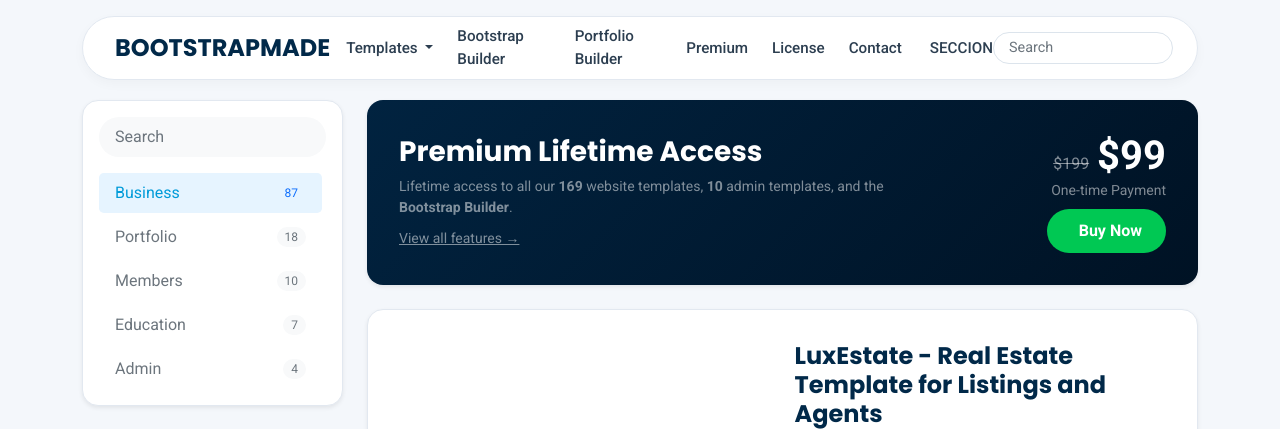
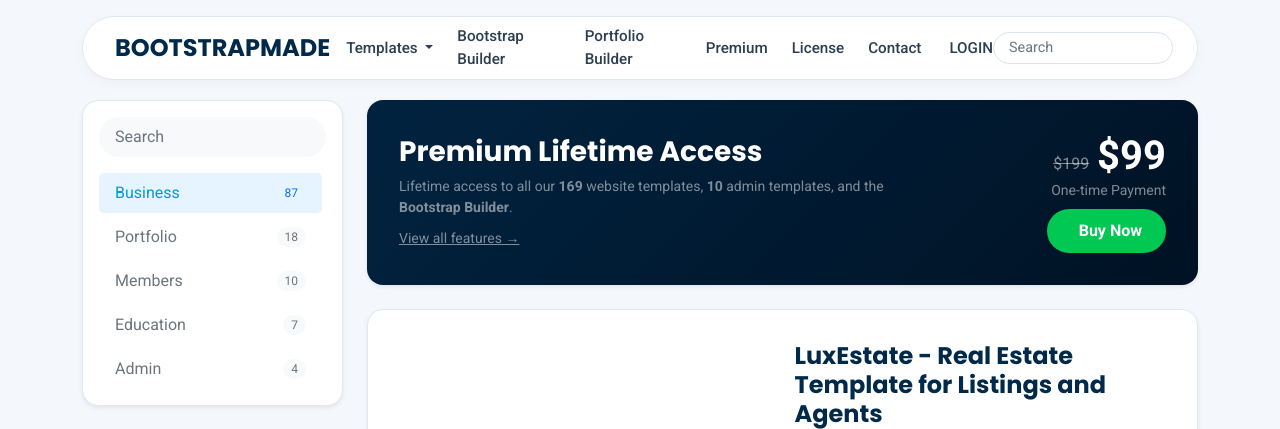
Before and after one commit to msolorzano3429-creator/GRUPODIEZ, a Django app: page / in a window 1280 px wide. Shown: the top 429 px of the page. Run offline with Django 5.2, Linux system fonts and the light colour scheme; some libraries are stand-ins or nearby versions.

Commit message:
Update home.html

```diff
--- a/Core/templates/Core/home.html
+++ b/Core/templates/Core/home.html
@@ -172,7 +172,7 @@
           <a href="{% url 'contact' %}" class="nav-link-custom">Contact</a>
 
           <a href=" {% url 'members' %} " class="nav-link-custom d-flex align-items-center gap-1">
-            <i class="bi bi-person fs-5"></i> SECCION
+            <i class="bi bi-person fs-5"></i> LOGIN
           </a>
         </nav>
 
@@ -203,7 +203,7 @@
               <li><a class="dropdown-item" href="{% url 'license' %}">License</a></li>
               <li><a class="dropdown-item" href="{% url 'contact' %}">Contact</a></li>
               <li><hr class="dropdown-divider"></li>
-              <li><a class="dropdown-item text-info fw-bold" href="{% url 'members' %}"><i class="bi bi-person me-2"></i>SECCION</a></li>
+              <li><a class="dropdown-item text-info fw-bold" href="{% url 'members' %}"><i class="bi bi-person me-2"></i>LOGIN</a></li>
             </ul>
           </div>
 
```
